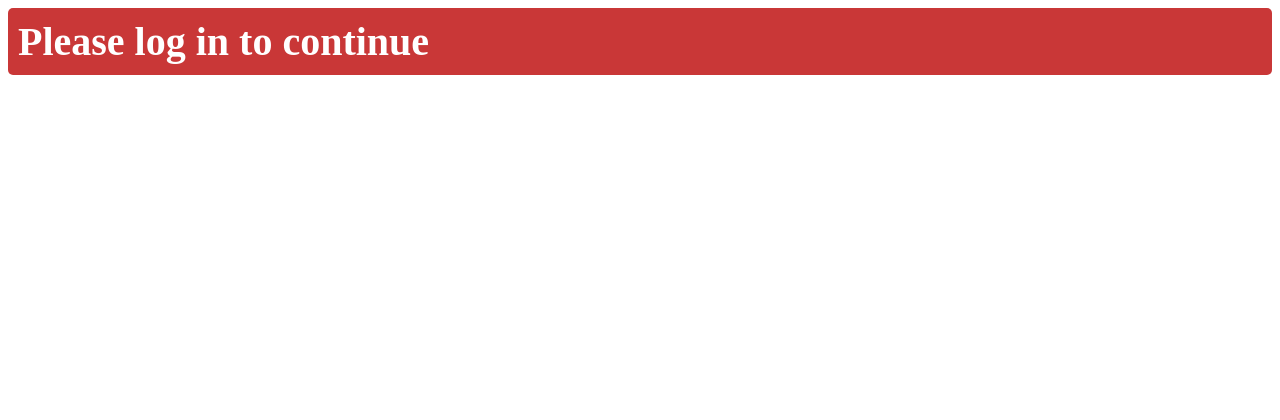
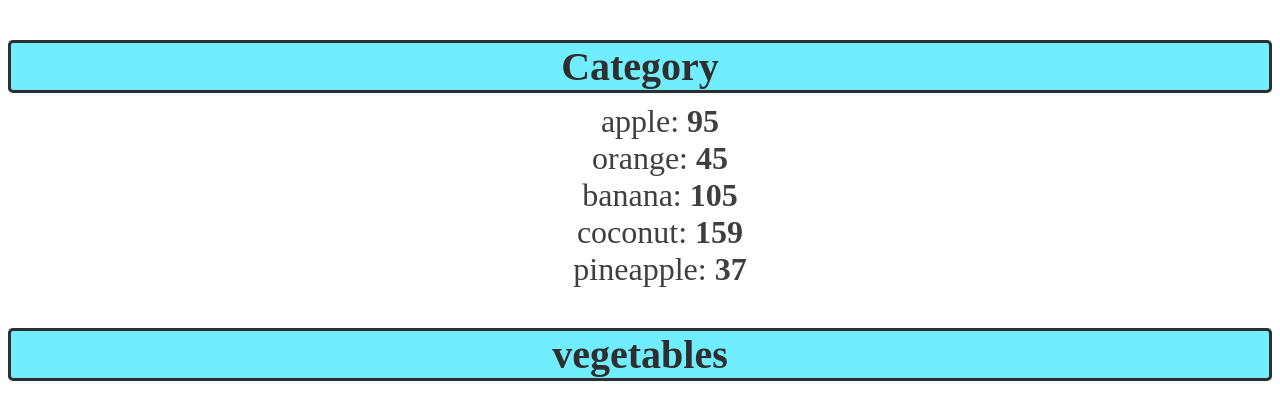
Before and after one commit to Volkanmolla42/react-tutorial, a React (Vite) app in the folder my-react-app/: page / in a window 1280 px wide. Shown: the top 420 px of the page. Built offline with nearby package versions, Linux system fonts and the light colour scheme.

Commit message:
rendering list compenents and create component file

```diff
--- a/my-react-app/src/App.jsx
+++ b/my-react-app/src/App.jsx
@@ -1,9 +1,24 @@
-import UserGreeting from './Button/Components/UserGreeting'
+import List from './Components/List'
 
 const App = () => {
+  const fruits = [
+    { id: 1, name: 'apple', calories: 95 },
+    { id: 2, name: 'orange', calories: 45 },
+    { id: 3, name: 'banana', calories: 105 },
+    { id: 4, name: 'coconut', calories: 159 },
+    { id: 5, name: 'pineapple', calories: 37 },
+  ]
+  const vegetables = [
+    { id: 6, name: 'tomato', calories: 88 },
+    { id: 7, name: 'potato', calories: 66 },
+    { id: 8, name: 'eggplant', calories: 77 },
+    { id: 9, name: 'onion', calories: 44 },
+    { id: 10, name: 'carrot', calories: 22 },
+  ]
   return (
     <>
-      <UserGreeting />
+      {fruits.length > 0 && <List items={fruits} />}
+      {vegetables.length > 0 && <List category='vegetables' />}
     </>
   )
 }
--- /dev/null
+++ b/my-react-app/src/Components/List.jsx
@@ -0,0 +1,36 @@
+import PropTypes from 'prop-types'
+
+const List = ({ items = [], category = 'Category' }) => {
+  // items.sort((a, b) => a.name.localeCompare(b.name)); // alphabetical
+  // items.sort((a, b) => b.name.localeCompare(a.name)); // reverse alphabetical
+  // items.sort((a, b) => a.calories - b.calories); // numeric
+  // items.sort((a, b) => b.calories - a.calories); // reverse numeric
+  // const lowCalItems = items.filter((item) => item.calories < 100); // low cal
+  // const highCalItems = items.filter((item) => item.calories > 100); // high cal
+
+  const listItems = items.map((item) => (
+    <li key={item.id}>
+      {item.name}: <b>{item.calories}</b>
+    </li>
+  ))
+
+  return (
+    <>
+      <h3 className='list-category'>{category}</h3>
+      <ol className='list-items'>{listItems}</ol>
+    </>
+  )
+}
+
+List.propTypes = {
+  category: PropTypes.string,
+  items: PropTypes.arrayOf(
+    PropTypes.shape({
+      id: PropTypes.number,
+      name: PropTypes.string,
+      calories: PropTypes.number, // Added to match your code logic
+    }),
+  ),
+}
+
+export default List
--- a/my-react-app/src/Button/Components/UserGreeting.jsx
+++ b/my-react-app/src/Components/UserGreeting.jsx
@@ -1,9 +1,7 @@
 import PropTypes from 'prop-types'
 const UserGreeting = ({ isLoggedIn = false, username = 'Guest' }) => {
-  const welcomeMessage = <h1 className="welcome-message">Hello, {username}!</h1>
-  const loginPrompt = (
-    <h2 className="login-prompt">Please log in to continue</h2>
-  )
+  const welcomeMessage = <h1 className='welcome-message'>Hello, {username}!</h1>
+  const loginPrompt = <h2 className='login-prompt'>Please log in to continue</h2>
   return isLoggedIn ? welcomeMessage : loginPrompt
 }
 
--- a/my-react-app/src/index.css
+++ b/my-react-app/src/index.css
@@ -47,3 +47,28 @@
   border-radius: 5px;
   margin: 0;
 }
+
+.list-category {
+  font-size: 2.5em;
+  font-weight: bold;
+  color: #2e2e2e;
+  margin-bottom: 10px;
+  text-align: center;
+  border: 3px solid;
+  border-radius: 5px;
+  background-color: rgb(112, 238, 255);
+}
+
+.list-items {
+  font-size: 2em;
+  list-style: none;
+  color: #3f3f3f;
+  text-align: center;
+  margin: 0;
+}
+
+.list-items li:hover {
+  color: #6e6d6d;
+
+  cursor: pointer;
+}
```
Also changed, not shown: my-react-app/src/Components/Button/Button.jsx (renamed from my-react-app/src/Button/Button.jsx), my-react-app/src/Components/Button/Button.module.css (renamed from my-react-app/src/Button/Button.module.css), my-react-app/src/Components/Card.jsx (renamed from my-react-app/src/Card.jsx), my-react-app/src/Components/Food.jsx (renamed from my-react-app/src/Food.jsx), my-react-app/src/Components/Footer.jsx (renamed from my-react-app/src/Footer.jsx), my-react-app/src/Components/Header.jsx (renamed from my-react-app/src/Header.jsx), my-react-app/src/Components/Student.jsx (renamed from my-react-app/src/Student.jsx).
